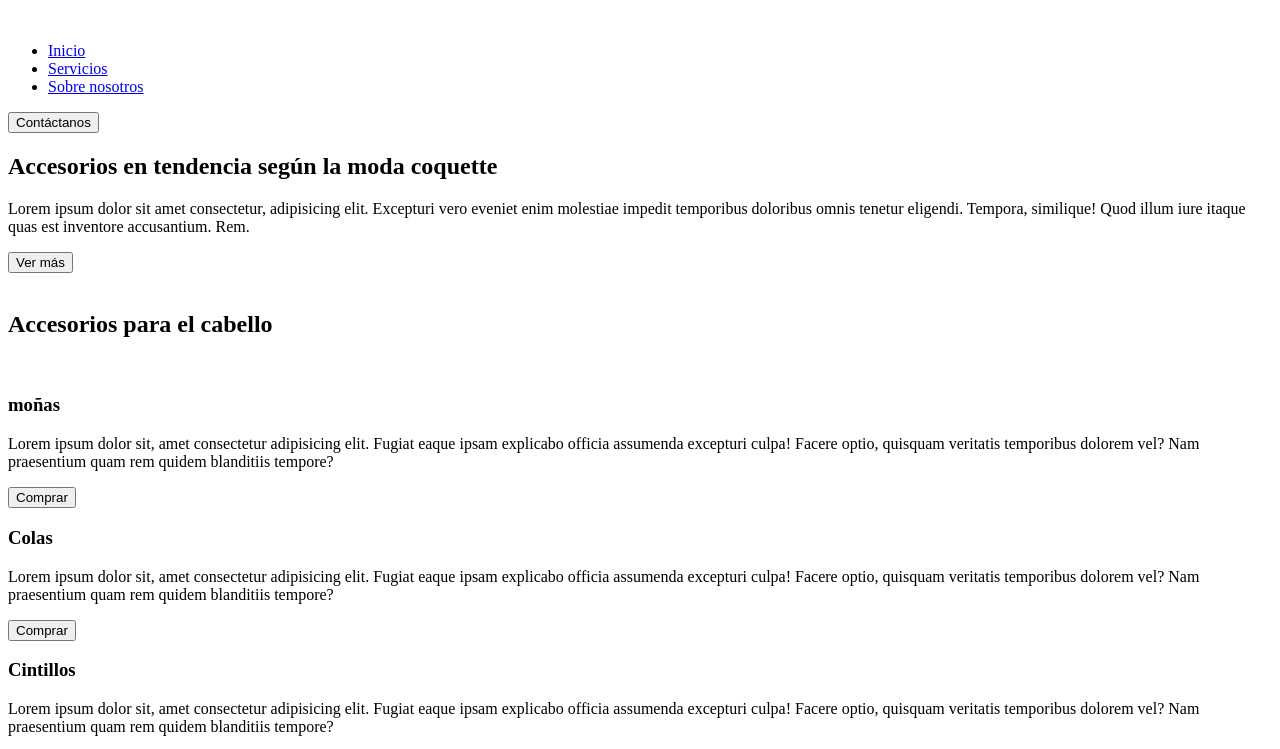
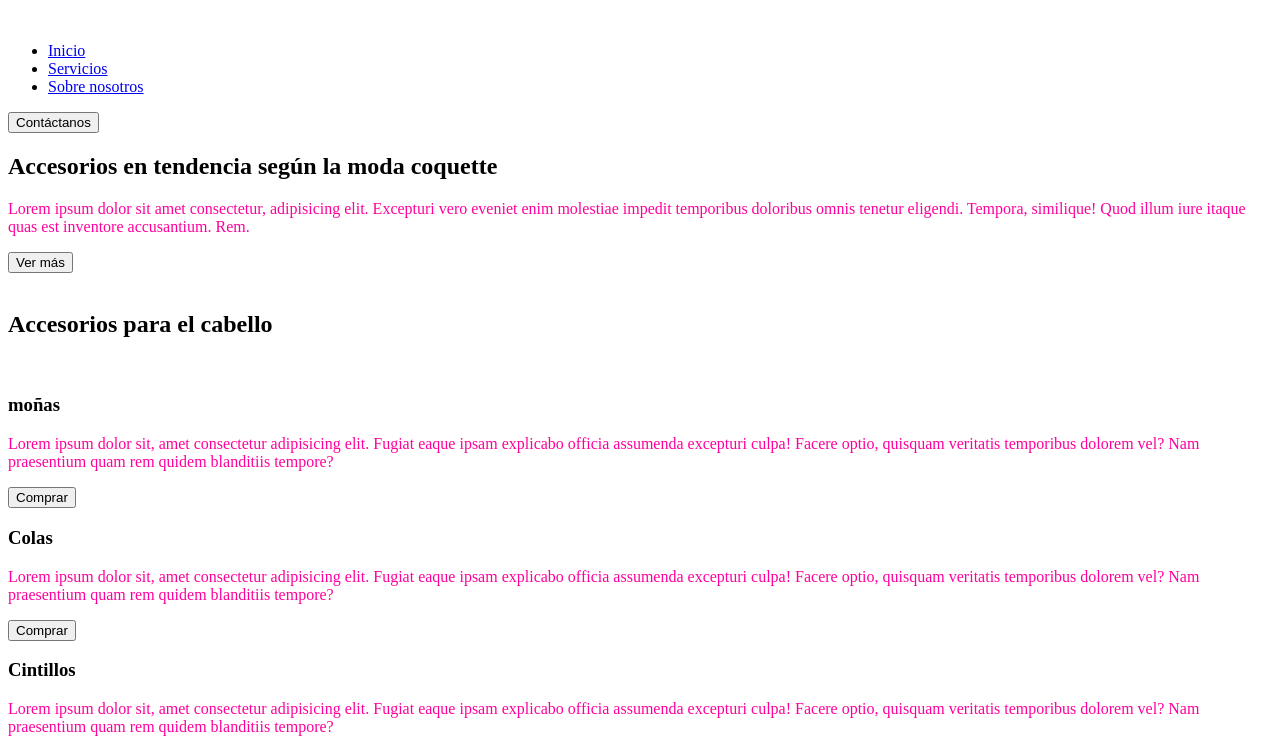
Before and after one commit to anaisvillegasacosta/primera_pagina, a plain HTML site: page index.html in a window 1280 px wide. Shown: the top 749 px of the page. Drawn offline with Linux system fonts and the light colour scheme.

Commit message:
cambio de color al parrafo

```diff
--- a/index.html
+++ b/index.html
@@ -6,6 +6,8 @@
     <title>nombre de la pagina</title>
 
     <meta name="keywords" content="tendencia, moda, coquette">
+
+    <link rel="stylesheet" href="/styles.css">
 
     <link rel="icon" href="/Frame.svg">
 </head>
--- /dev/null
+++ b/styles.css
@@ -0,0 +1,3 @@
+p {
+    color: rgb(255, 0, 157)
+}
```
